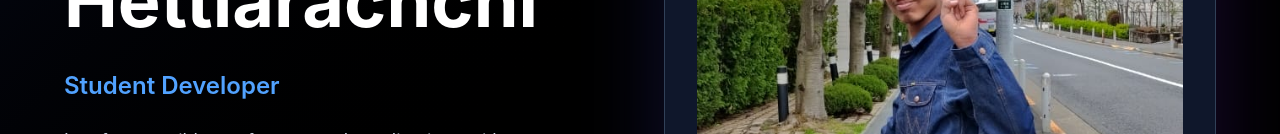
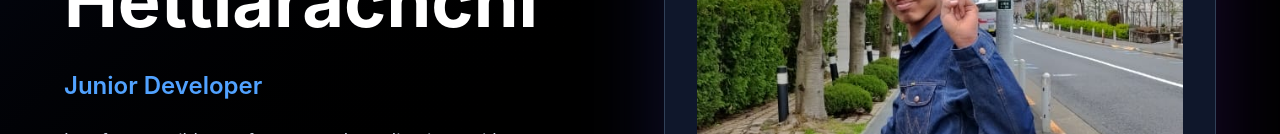
Before and after one commit to okithaA/portfolio, a Next.js app: page / in a window 1280 px wide. Shown: the part 666-800 px from the top of the page. Built offline with nearby package versions, Linux system fonts and the light colour scheme.

Commit message:
Update Header.js

```diff
--- a/app/components/Header.js
+++ b/app/components/Header.js
@@ -20,7 +20,7 @@ export default function Header() {
           <h1 className="text-5xl md:text-7xl font-bold leading-tight mb-6 text-white">
             Okitha Hettiarachchi
           </h1>
-          <p className="text-xl md:text-2xl text-blue-400 font-semibold mb-6">Student Developer</p>
+          <p className="text-xl md:text-2xl text-blue-400 font-semibold mb-6">Junior Developer</p>
 
           <p className="text-slate-300 max-w-lg leading-relaxed mb-8 text-lg">
             I craft accessible, performant web applications with meticulous attention to design and user experience. Specialized in React, Next.js, and modern JavaScript.
```
